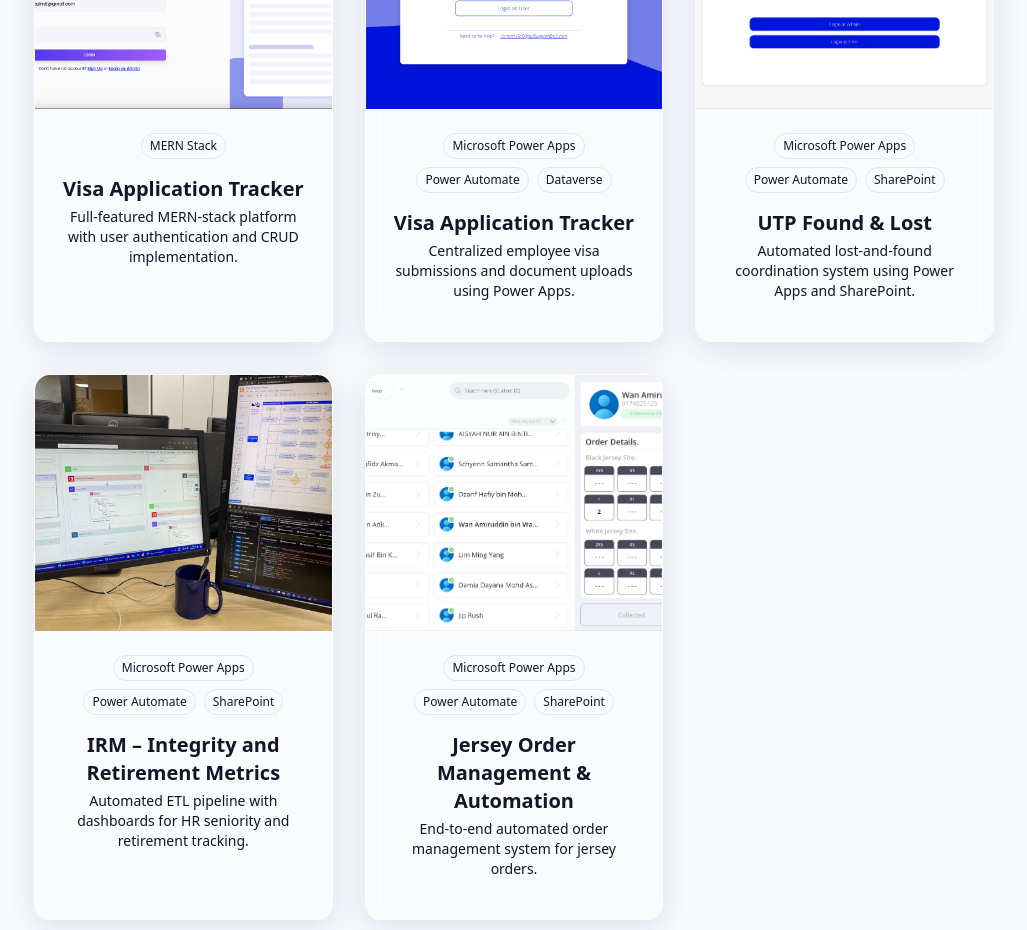
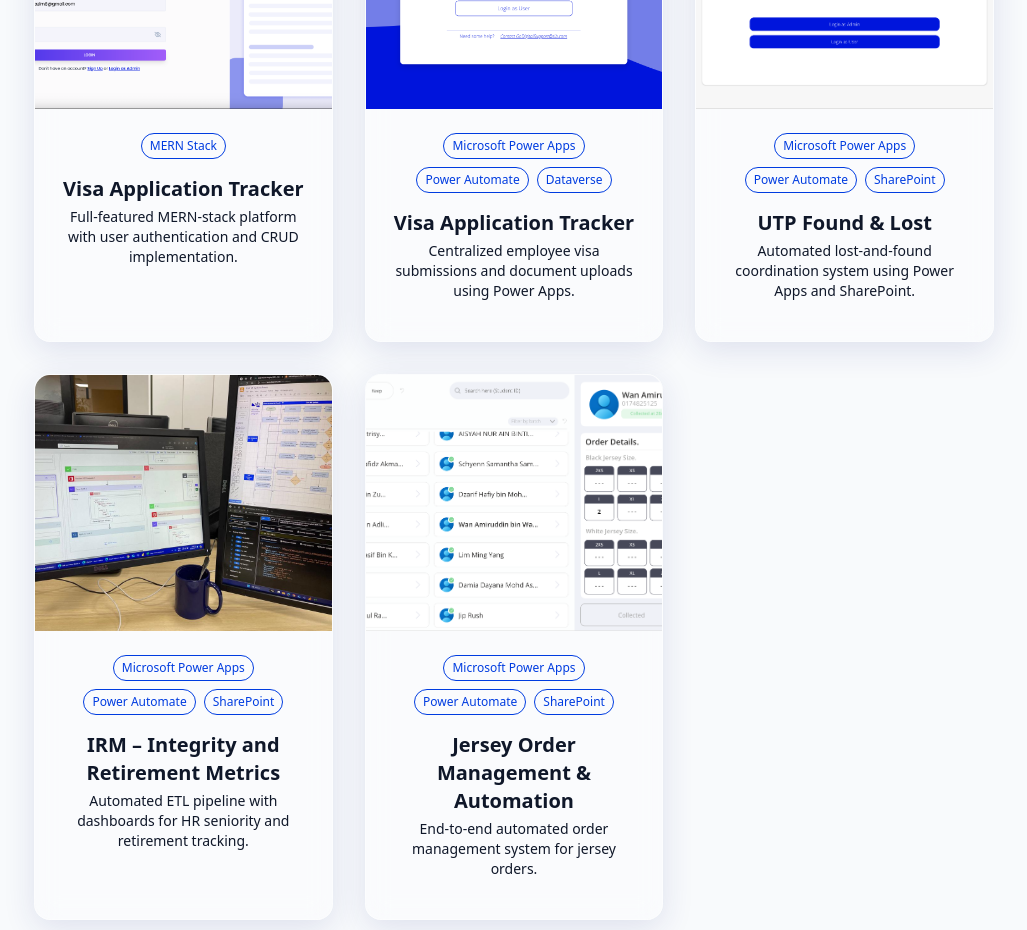
Before and after one commit to Danykenobi/DanialPortfolio, a React (Vite) app: page / in a window 1280 px wide. Shown: the part 3780-4710 px from the top of the page, without its empty margins (126-1153 px from the left). Built offline with nearby package versions, Linux system fonts and the light colour scheme.

Commit message:
Update project tags to use primary color with transparent background

```diff
--- a/src/components/ProjectsSection.jsx
+++ b/src/components/ProjectsSection.jsx
@@ -229,7 +229,7 @@
               <div className="p-6">
                 <div className="flex flex-wrap gap-2 mb-4 justify-center">
                   {project.tags.map((tag, idx) => (
-                    <span key={idx} className="px-2 py-1 text-xs font-medium border rounded-full bg-secondary text-secondary-foreground">
+                    <span key={idx} className="px-2 py-1 text-xs font-medium border border-primary rounded-full text-primary bg-transparent">
                       {tag}
                     </span>
                   ))}
```
